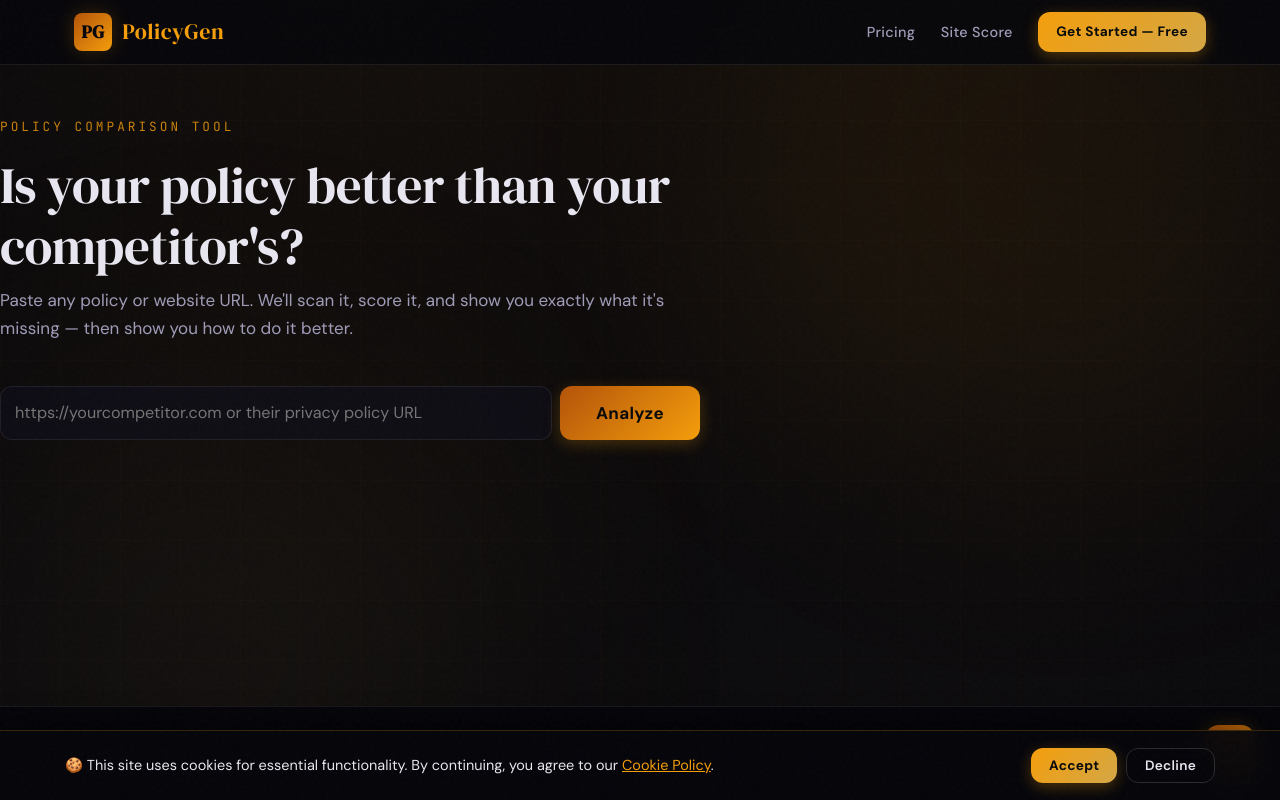
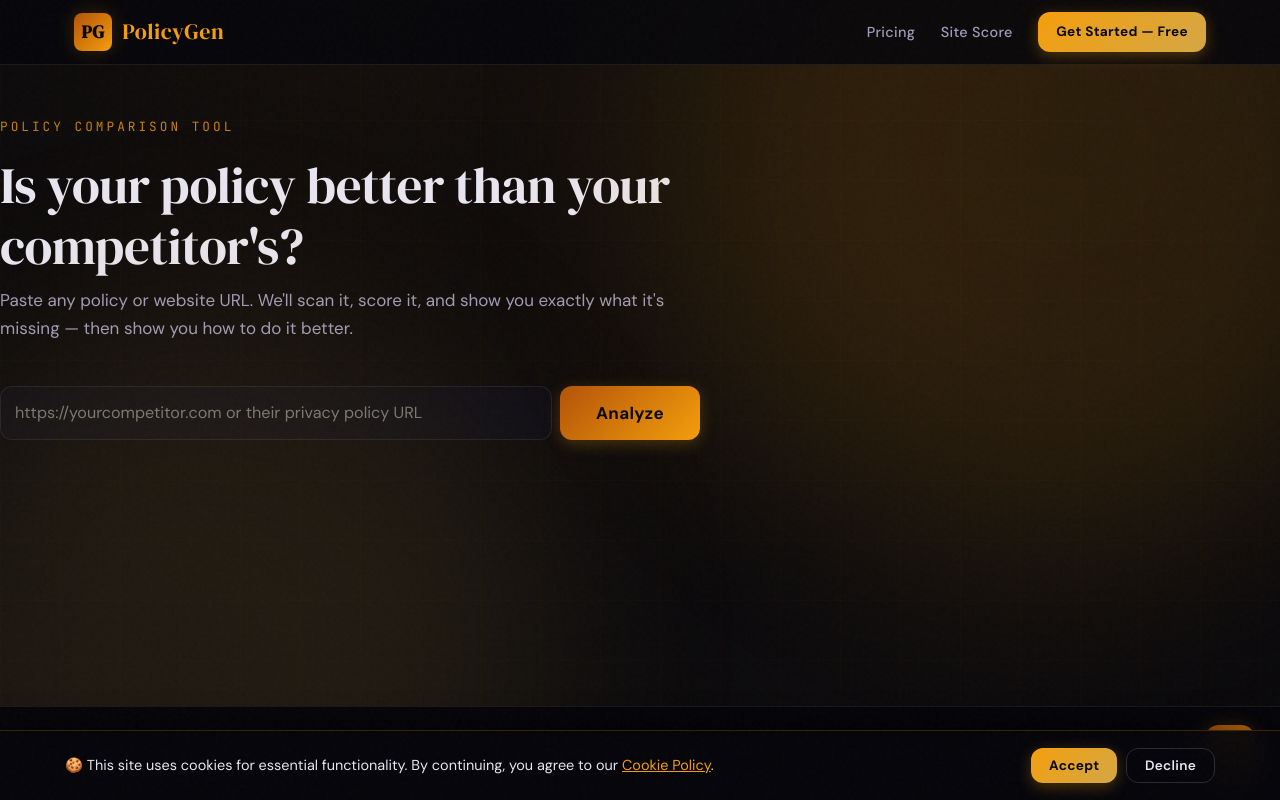
Before and after one commit to Cjbwebdev/policygen, a Django app: page /compare/ in a window 1280 px wide. Run offline with Django 5.2, Linux system fonts and the light colour scheme; some libraries are stand-ins or nearby versions.

Commit message:
Fix floating orbs: bigger, brighter, higher z-index

```diff
--- a/static/css/style.css
+++ b/static/css/style.css
@@ -66,7 +66,7 @@ body::before {
   position: fixed;
   inset: 0;
   pointer-events: none;
-  z-index: -1;
+  z-index: 0;
   overflow: hidden;
 }
 .floating-orbs::before,
@@ -74,19 +74,20 @@ body::before {
   content: '';
   position: absolute;
   border-radius: 50%;
-  filter: blur(120px);
-  opacity: 0.08;
+  filter: blur(100px);
+  opacity: 0.15;
 }
 .floating-orbs::before {
-  width: 600px; height: 600px;
+  width: 700px; height: 700px;
   background: var(--amber);
-  top: -200px; right: -150px;
+  top: -250px; right: -200px;
   animation: orbFloat1 20s ease-in-out infinite;
 }
 .floating-orbs::after {
-  width: 500px; height: 500px;
+  width: 600px; height: 600px;
   background: var(--gold);
-  bottom: -150px; left: -100px;
+  bottom: -200px; left: -150px;
+  opacity: 0.12;
   animation: orbFloat2 25s ease-in-out infinite;
 }
 @keyframes orbFloat1 {
--- a/templates/base.html
+++ b/templates/base.html
@@ -40,7 +40,7 @@
   <link rel="preconnect" href="https://fonts.googleapis.com">
   <link rel="preconnect" href="https://fonts.gstatic.com" crossorigin>
   <link href="https://fonts.googleapis.com/css2?family=DM+Sans:opsz,wght@9..40,400;9..40,500;9..40,600;9..40,700;9..40,800&family=DM+Serif+Display:ital@0;1&family=JetBrains+Mono:wght@400;500;600&display=swap" rel="stylesheet">
-  <link rel="stylesheet" href="/static/css/style.css?v=2">
+  <link rel="stylesheet" href="/static/css/style.css?v=3">
 
   {# GSAP + ScrollTrigger #}
   <script src="https://cdnjs.cloudflare.com/ajax/libs/gsap/3.12.5/gsap.min.js"></script>
```
